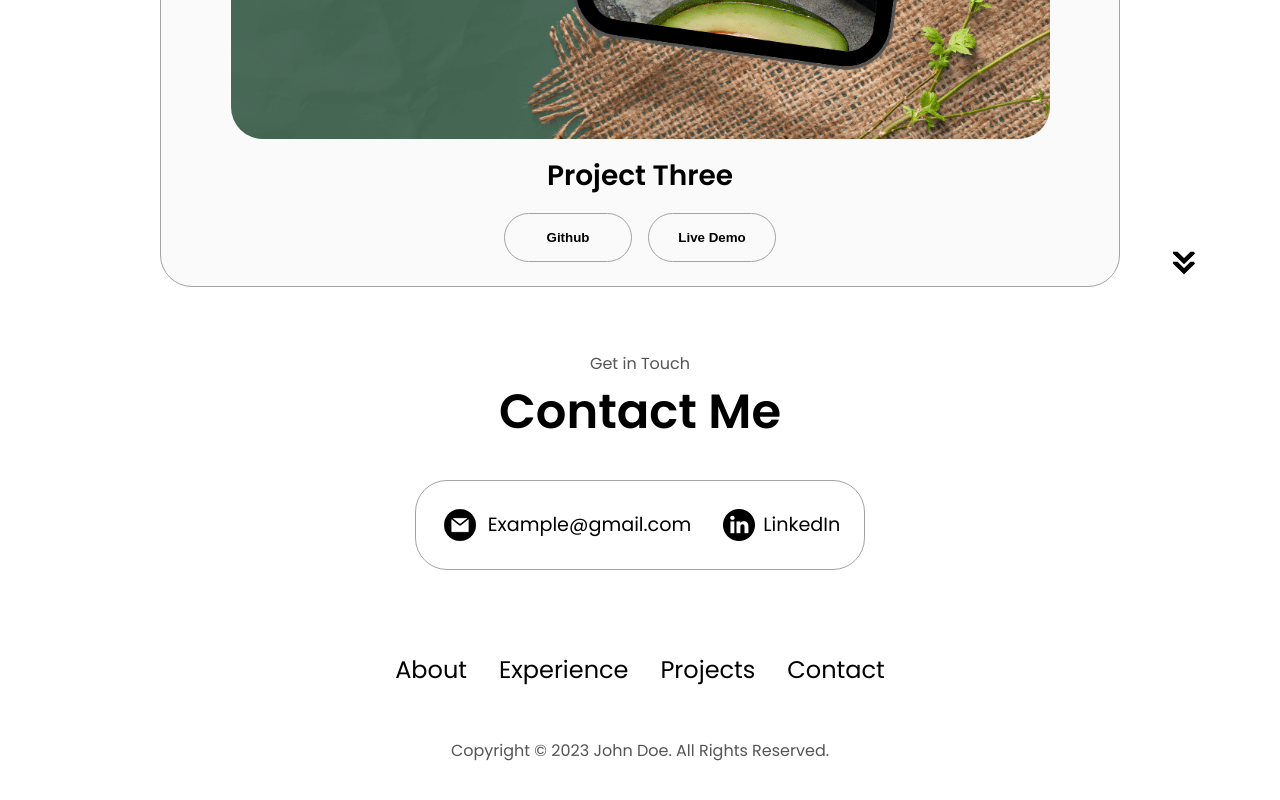
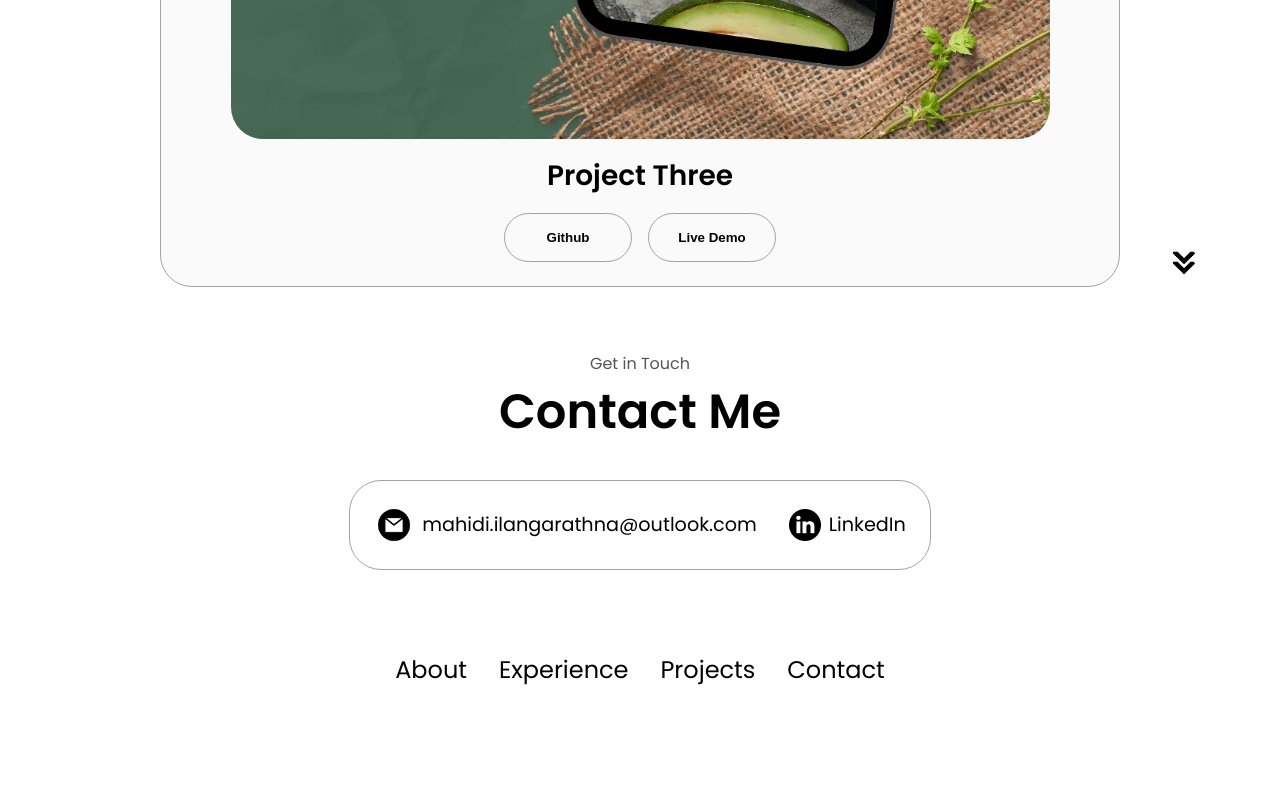
Before and after one commit to mahidi07/portfolio-website, a plain HTML site: page index.html in a window 1280 px wide. Shown: the part 3876-4676 px from the top of the page. Drawn offline with Linux system fonts and the light colour scheme.

Commit message:
Updated links

```diff
--- a/index.html
+++ b/index.html
@@ -352,7 +352,7 @@
             alt="Email icon"
             class="icon contact-icon email-icon"
           />
-          <p><a href="mailto:examplemail@gmail.com">Example@gmail.com</a></p>
+          <p><a href="mailto:mahidi.ilangarathna@outlook.com">mahidi.ilangarathna@outlook.com</a></p>
         </div>
         <div class="contact-info-container">
           <img
@@ -360,7 +360,7 @@
             alt="LinkedIn icon"
             class="icon contact-icon"
           />
-          <p><a href="https://www.linkedin.com">LinkedIn</a></p>
+          <p><a href="https://www.linkedin.com/in/mahidi-ilangarathna/">LinkedIn</a></p>
         </div>
       </div>
     </section>
@@ -375,7 +375,6 @@
           </ul>
         </div>
       </nav>
-      <p>Copyright &#169; 2023 John Doe. All Rights Reserved.</p>
     </footer>
     <script src="script.js"></script>
   </body>
```
